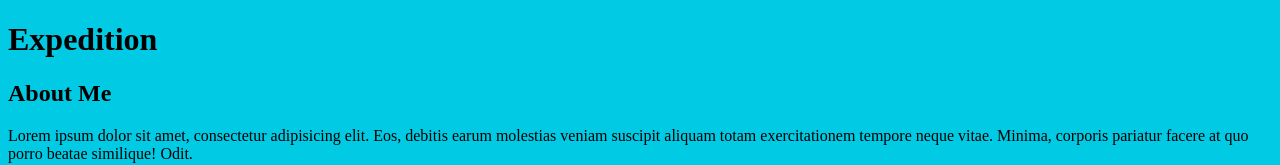
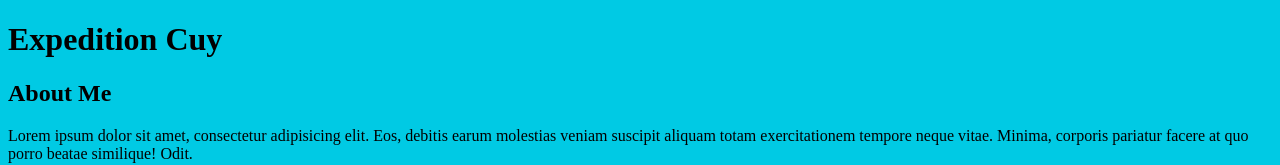
Before and after one commit to jokoss92/new-git-project, a plain HTML site: page index.html in a window 1280 px wide. Shown: the top 165 px of the page. Drawn offline with Linux system fonts and the light colour scheme.

Commit message:
Change header

```diff
--- a/index.html
+++ b/index.html
@@ -10,7 +10,7 @@
 </head>
 <body>
     <header>
-        <h1>Expedition</h1>
+        <h1>Expedition Cuy</h1>
     </header>
     <div class="container">
         <main>
```
